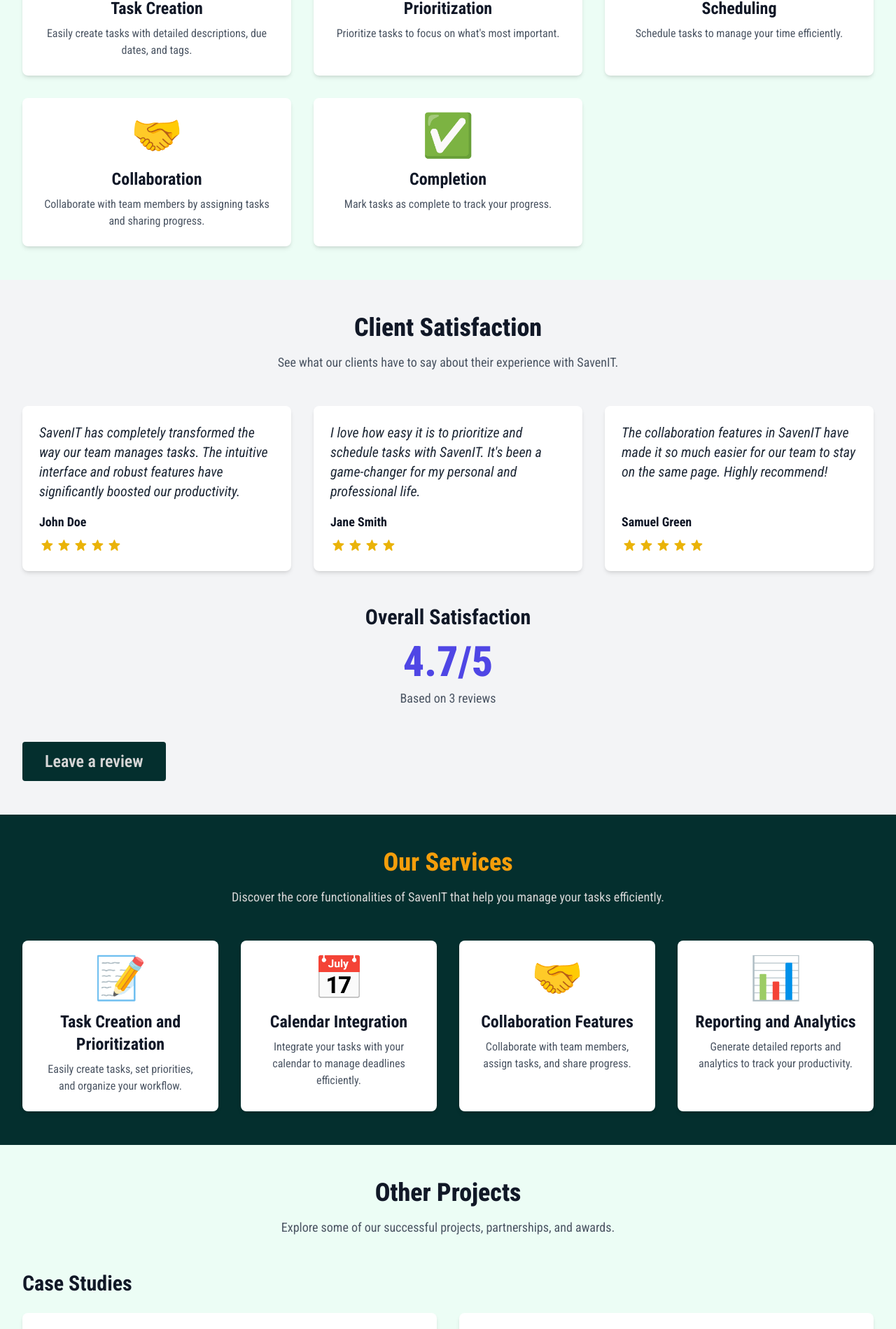
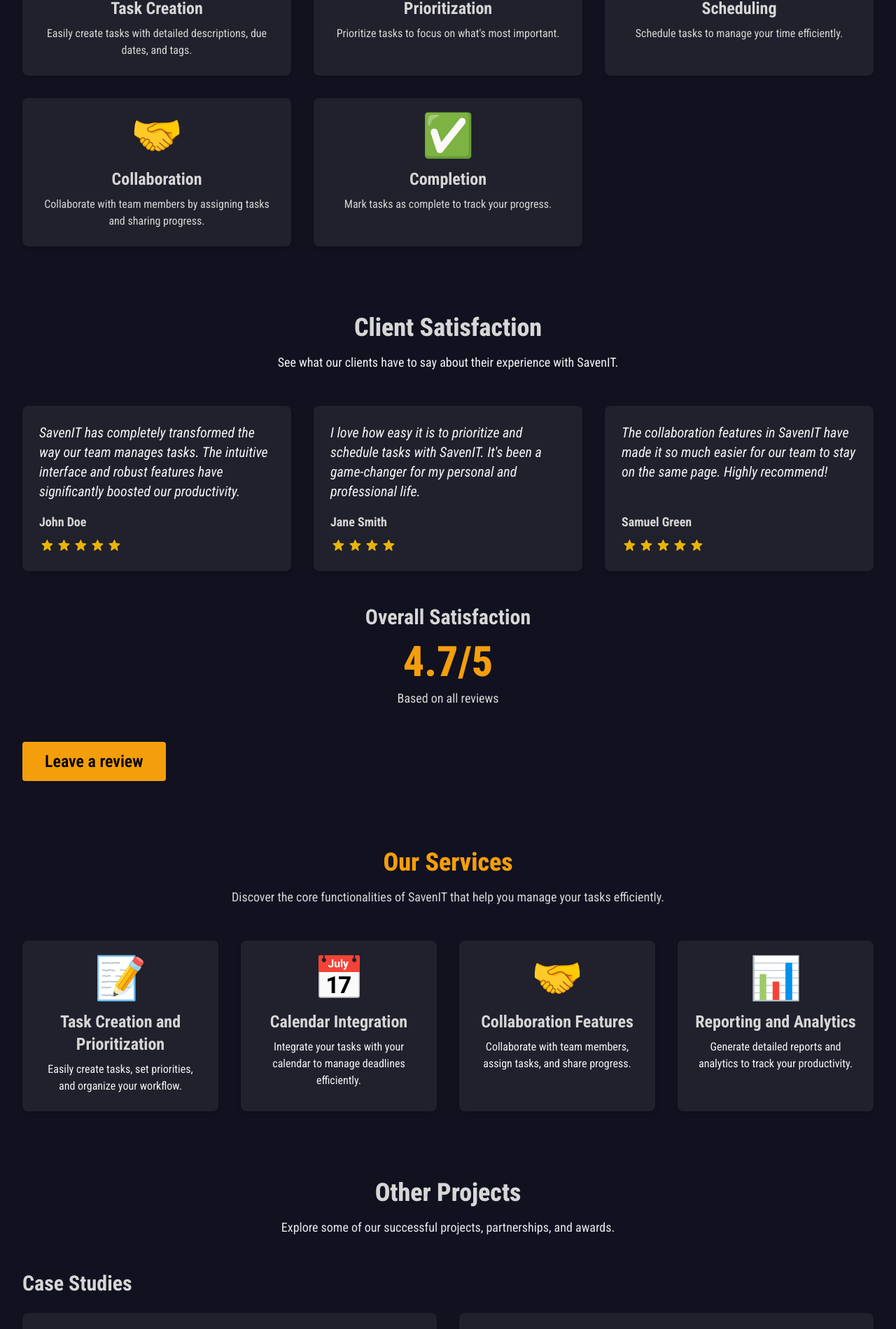
Before and after one commit to mriduldas07/task-taker, a React (Vite) app: page / in a window 1280 px wide. Shown: the part 868-2767 px from the top of the page at 70% size. Built offline with nearby package versions, Linux system fonts and the light colour scheme; no server answers.

Commit message:
home page

```diff
--- a/src/components/Footer.jsx
+++ b/src/components/Footer.jsx
@@ -1,7 +1,7 @@
 export default function Footer() {
   return (
-    <div className="">
-      <footer className="footer lg:grid grid-cols-3 p-10 bg-black text-neutral-content">
+    <div className="bg-[#20212C]">
+      <footer className="footer lg:grid grid-cols-3 p-10 bg-[#20212C] text-neutral-content">
         <nav>
           <h6 className="footer-title">Services</h6>
           <a className="link link-hover">Branding</a>
--- a/src/components/Home/Banner.jsx
+++ b/src/components/Home/Banner.jsx
@@ -3,7 +3,7 @@
 /* eslint-disable react/no-unescaped-entities */
 export default function Banner() {
   return (
-    <div className="hero min-h-full bg-[#042f2e] pt-5">
+    <div className="hero min-h-full bg-[#111120] pt-5">
       <div className="hero-content flex-col lg:flex-row-reverse">
         <img
           src="/img/6378759.jpg"
@@ -23,8 +23,8 @@
             today and experience the satisfaction of getting things done,
             effortlessly.
           </p>
-          <button className="btn bg-[#38bdf8] text-black text-xl hover:bg-white">
-            <Link to={`sign-up`}>Try it for free</Link>
+          <button className="btn bg-[#f59e0b] text-black text-xl hover:bg-[#F9731A]">
+            <Link to={`dashboard`}>Try it for free</Link>
           </button>
         </div>
       </div>
--- a/src/components/Home/BussinessProcess.jsx
+++ b/src/components/Home/BussinessProcess.jsx
@@ -30,10 +30,10 @@
   ];
 
   return (
-    <div className="min-h-fit bg-[#ecfdf5] py-12 px-4 sm:px-6 lg:px-8">
+    <div className="min-h-fit bg-[#111120] py-12 px-4 sm:px-6 lg:px-8">
       <div className="max-w-7xl mx-auto space-y-12">
         <div className="text-center">
-          <h2 className="text-4xl font-extrabold text-gray-900">
+          <h2 className="text-4xl font-extrabold">
             Our Task Management Process
           </h2>
         </div>
@@ -42,13 +42,11 @@
           {steps.map((step, index) => (
             <div
               key={index}
-              className="bg-white p-6 rounded-lg shadow-md flex flex-col items-center text-center"
+              className="bg-[#20212C] p-6 rounded-lg shadow-md flex flex-col items-center text-center"
             >
               <div className="text-6xl">{step.icon}</div>
-              <h3 className="text-2xl font-bold text-gray-900 mt-4">
-                {step.title}
-              </h3>
-              <p className="mt-2 text-gray-600">{step.description}</p>
+              <h3 className="text-2xl font-bold mt-4">{step.title}</h3>
+              <p className="mt-2">{step.description}</p>
             </div>
           ))}
         </div>
--- a/src/components/Home/OtherProjects.jsx
+++ b/src/components/Home/OtherProjects.jsx
@@ -35,72 +35,64 @@
     },
   ];
   return (
-    <div className="min-h-fit bg-[#ecfdf5] py-12 px-4 sm:px-6 lg:px-8">
+    <div className="min-h-fit bg-[#111120] py-12 px-4 sm:px-6 lg:px-8">
       <div className="max-w-7xl mx-auto space-y-12">
         <div className="text-center">
-          <h2 className="text-4xl font-extrabold text-gray-900">
-            Other Projects
-          </h2>
-          <p className="mt-4 text-lg text-gray-600">
+          <h2 className="text-4xl font-extrabold">Other Projects</h2>
+          <p className="mt-4 text-lg text-gray-200">
             Explore some of our successful projects, partnerships, and awards.
           </p>
         </div>
 
         <div className="space-y-12">
           <div>
-            <h3 className="text-3xl font-bold text-gray-900">Case Studies</h3>
+            <h3 className="text-3xl font-bold">Case Studies</h3>
             <div className="grid gap-8 md:grid-cols-2 mt-6">
               {caseStudies.map((caseStudy, index) => (
                 <div
                   key={index}
-                  className="bg-white p-6 rounded-lg shadow-md flex flex-col items-center text-center"
+                  className="bg-[#20212C] p-6 rounded-lg shadow-md flex flex-col items-center text-center"
                 >
                   <div className="text-6xl">{caseStudy.icon}</div>
-                  <h4 className="text-2xl font-bold text-gray-900 mt-4">
+                  <h4 className="text-2xl font-bold mt-4">
                     {caseStudy.client}
                   </h4>
-                  <p className="mt-2 text-gray-600">{caseStudy.description}</p>
-                  <p className="mt-4 text-indigo-600 font-semibold">
-                    {caseStudy.results}
-                  </p>
+                  <p className="mt-2">{caseStudy.description}</p>
+                  <p className="mt-4 font-semibold">{caseStudy.results}</p>
                 </div>
               ))}
             </div>
           </div>
 
           <div>
-            <h3 className="text-3xl font-bold text-gray-900">Partnerships</h3>
+            <h3 className="text-3xl font-bold">Partnerships</h3>
             <div className="grid gap-8 md:grid-cols-2 mt-6">
               {partnerships.map((partnership, index) => (
                 <div
                   key={index}
-                  className="bg-white p-6 rounded-lg shadow-md flex flex-col items-center text-center"
+                  className="bg-[#20212C] p-6 rounded-lg shadow-md flex flex-col items-center text-center"
                 >
                   <div className="text-6xl">{partnership.icon}</div>
-                  <h4 className="text-2xl font-bold text-gray-900 mt-4">
+                  <h4 className="text-2xl font-bold mt-4">
                     {partnership.partner}
                   </h4>
-                  <p className="mt-2 text-gray-600">
-                    {partnership.description}
-                  </p>
+                  <p className="mt-2">{partnership.description}</p>
                 </div>
               ))}
             </div>
           </div>
 
           <div>
-            <h3 className="text-3xl font-bold text-gray-900">Awards</h3>
+            <h3 className="text-3xl font-bold">Awards</h3>
             <div className="grid gap-8 md:grid-cols-2 mt-6">
               {awards.map((award, index) => (
                 <div
                   key={index}
-                  className="bg-white p-6 rounded-lg shadow-md flex flex-col items-center text-center"
+                  className="bg-[#20212C] p-6 rounded-lg shadow-md flex flex-col items-center text-center"
                 >
                   <div className="text-6xl">{award.icon}</div>
-                  <h4 className="text-2xl font-bold text-gray-900 mt-4">
-                    {award.title}
-                  </h4>
-                  <p className="mt-2 text-gray-600">{award.description}</p>
+                  <h4 className="text-2xl font-bold mt-4">{award.title}</h4>
+                  <p className="mt-2">{award.description}</p>
                   <p className="mt-4 text-indigo-600 font-semibold">
                     {award.organization}
                   </p>
--- a/src/components/Home/OurServices.jsx
+++ b/src/components/Home/OurServices.jsx
@@ -26,7 +26,7 @@
     },
   ];
   return (
-    <div className="min-h-fit bg-[#042f2e] py-12 px-4 sm:px-6 lg:px-8">
+    <div className="min-h-fit bg-[#111120] py-12 px-4 sm:px-6 lg:px-8">
       <div className="max-w-7xl mx-auto space-y-12">
         <div className="text-center">
           <h2 className="text-4xl font-extrabold text-[#f59e0b]">
@@ -42,13 +42,11 @@
           {services.map((service, index) => (
             <div
               key={index}
-              className="bg-white p-6 rounded-lg shadow-md flex flex-col items-center text-center"
+              className="bg-[#20212C] p-6 rounded-lg shadow-md flex flex-col items-center text-center"
             >
               <div className="text-6xl">{service.icon}</div>
-              <h3 className="text-2xl font-bold text-gray-900 mt-4">
-                {service.title}
-              </h3>
-              <p className="mt-2 text-gray-600">{service.description}</p>
+              <h3 className="text-2xl font-bold mt-4">{service.title}</h3>
+              <p className="mt-2 text-gray-100">{service.description}</p>
             </div>
           ))}
         </div>
--- a/src/components/Home/Testimonial.jsx
+++ b/src/components/Home/Testimonial.jsx
@@ -25,13 +25,11 @@
     testimonials.length
   ).toFixed(1);
   return (
-    <div className="min-h- bg-gray-100 py-12 px-4 sm:px-6 lg:px-8">
+    <div className="min-h- bg-[#111120] py-12 px-4 sm:px-6 lg:px-8">
       <div className="max-w-7xl mx-auto space-y-12">
         <div className="text-center">
-          <h2 className="text-4xl font-extrabold text-gray-900">
-            Client Satisfaction
-          </h2>
-          <p className="mt-4 text-lg text-gray-600">
+          <h2 className="text-4xl font-extrabold">Client Satisfaction</h2>
+          <p className="mt-4 text-lg text-gray-100">
             See what our clients have to say about their experience with
             SavenIT.
           </p>
@@ -41,15 +39,13 @@
           {testimonials.map((testimonial, index) => (
             <div
               key={index}
-              className="bg-white p-6 rounded-lg shadow-md flex flex-col"
+              className="bg-[#20212C] p-6 rounded-lg shadow-md flex flex-col"
             >
-              <p className="text-xl italic text-gray-800 mb-4">
+              <p className="text-xl italic text-gray-100 mb-4">
                 {testimonial.feedback}
               </p>
               <div className="mt-auto">
-                <p className="text-lg font-bold text-gray-900">
-                  {testimonial.name}
-                </p>
+                <p className="text-lg font-bold">{testimonial.name}</p>
                 <div className="flex items-center mt-2">
                   {[...Array(testimonial.rating)].map((star, i) => (
                     <svg
@@ -68,17 +64,13 @@
         </div>
 
         <div className="text-center mt-12">
-          <h3 className="text-3xl font-bold text-gray-900">
-            Overall Satisfaction
-          </h3>
-          <div className="mt-4 text-6xl font-extrabold text-indigo-600">
+          <h3 className="text-3xl font-bold">Overall Satisfaction</h3>
+          <div className="mt-4 text-6xl font-extrabold text-[#F59E0B]">
             {averageRating}/5
           </div>
-          <p className="mt-2 text-lg text-gray-600">
-            Based on {testimonials.length} reviews
-          </p>
+          <p className="mt-2 text-lg">Based on all reviews</p>
         </div>
-        <div className="bg-[#042f2e] px-3 py-1 lg:px-8 lg:py-3 lg:text-2xl rounded cursor-pointer font-semibold w-fit">
+        <div className="bg-[#F59E0B] text-black px-3 py-1 lg:px-8 lg:py-3 lg:text-2xl rounded cursor-pointer font-semibold w-fit hover:bg-[#F9731A]">
           <span className="">Leave a review</span>
         </div>
       </div>
--- a/src/components/Home/Tips.jsx
+++ b/src/components/Home/Tips.jsx
@@ -35,7 +35,7 @@
     },
   ];
   return (
-    <div className="min-h-fit bg-[#042f2e] py-12 px-4 sm:px-6 lg:px-8">
+    <div className="min-h-fit bg-[#111120] py-12 px-4 sm:px-6 lg:px-8">
       <div className="max-w-7xl mx-auto space-y-12">
         <div>
           <h2 className="text-4xl font-extrabold text-[#f59e0b]">
--- a/src/components/Navbar.jsx
+++ b/src/components/Navbar.jsx
@@ -6,7 +6,7 @@
   const [user] = useAuthState(auth);
   const [signOut] = useSignOut(auth);
   return (
-    <div className="navbar bg-base-100">
+    <div className="navbar bg-[#111120] shadow-xl">
       <div className="navbar-start">
         <div className="dropdown">
           <div tabIndex={0} role="button" className="btn btn-ghost lg:hidden">
--- a/src/pages/Pricing.jsx
+++ b/src/pages/Pricing.jsx
@@ -28,9 +28,9 @@
     },
   ];
   return (
-    <div className="min-h-screen flex items-center justify-center bg-white py-12 px-4 sm:px-6 lg:px-8">
+    <div className="min-h-screen flex items-center justify-center bg-[#111120] py-12 px-4 sm:px-6 lg:px-8">
       <div className="max-w-7xl mx-auto space-y-8">
-        <h2 className="text-3xl font-extrabold text-gray-900 text-center">
+        <h2 className="text-3xl font-extrabold text-center">
           Choose Your Plan
         </h2>
         <div className="grid gap-6 md:grid-cols-3">
```
Also changed, not shown: src/pages/About.jsx (+10 -10 lines).
